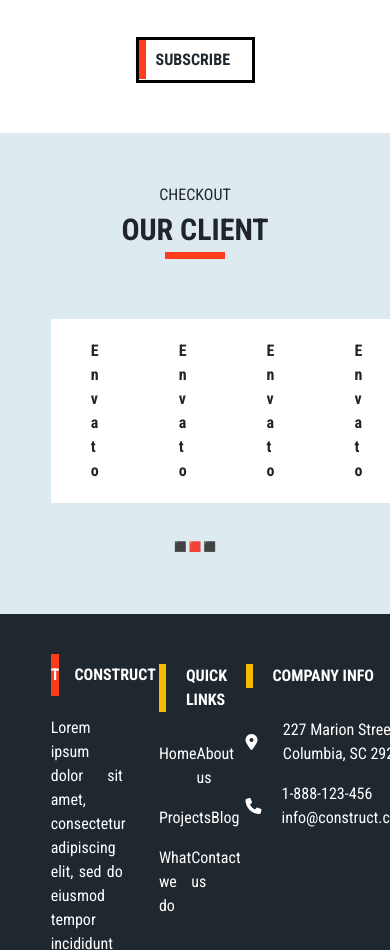
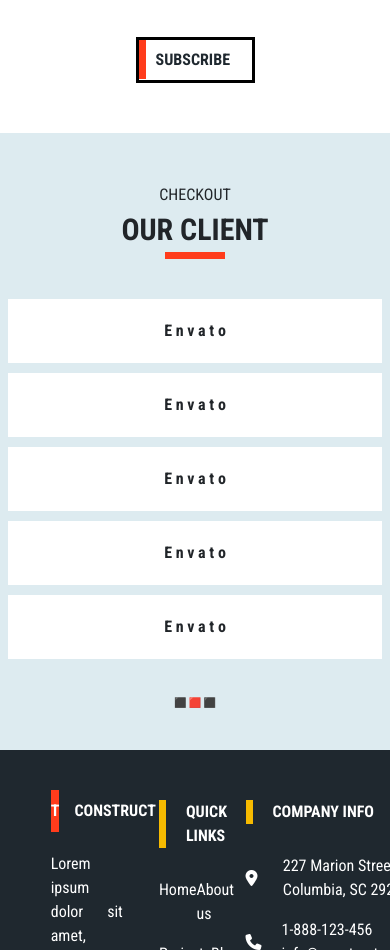
Before and after one commit to tahrim-ahmed/brillmark-test, a plain HTML site: page index.html in a window 390 px wide. Shown: the part 3020-3970 px from the top of the page. Drawn offline with nearby package versions, Linux system fonts and the light colour scheme.

Commit message:
-clients responsive upto 770px

```diff
--- a/styles.css
+++ b/styles.css
@@ -1155,6 +1155,40 @@ header {
     font-size: 10px;
 }
 
+@media (max-width: 1200px) {
+    .client-section {
+        padding-left: 10%;
+        padding-right: 10%;
+    }
+}
+
+@media (max-width: 1140px) {
+    .client-section {
+        padding-left: 2%;
+        padding-right: 2%;
+    }
+}
+@media (max-width: 770px) {
+    .client-section {
+        padding-left: 2%;
+        padding-right: 2%;
+    }
+
+    .clients {
+        padding-top: 10px;
+        padding-bottom: 40px;
+    }
+
+    .clients ul {
+        display: block;
+    }
+
+    .clients ul li {
+        margin-bottom: 10px;
+        text-align: center;
+    }
+}
+
 /* Client Section End */
 
 /* -------------------- */
```
